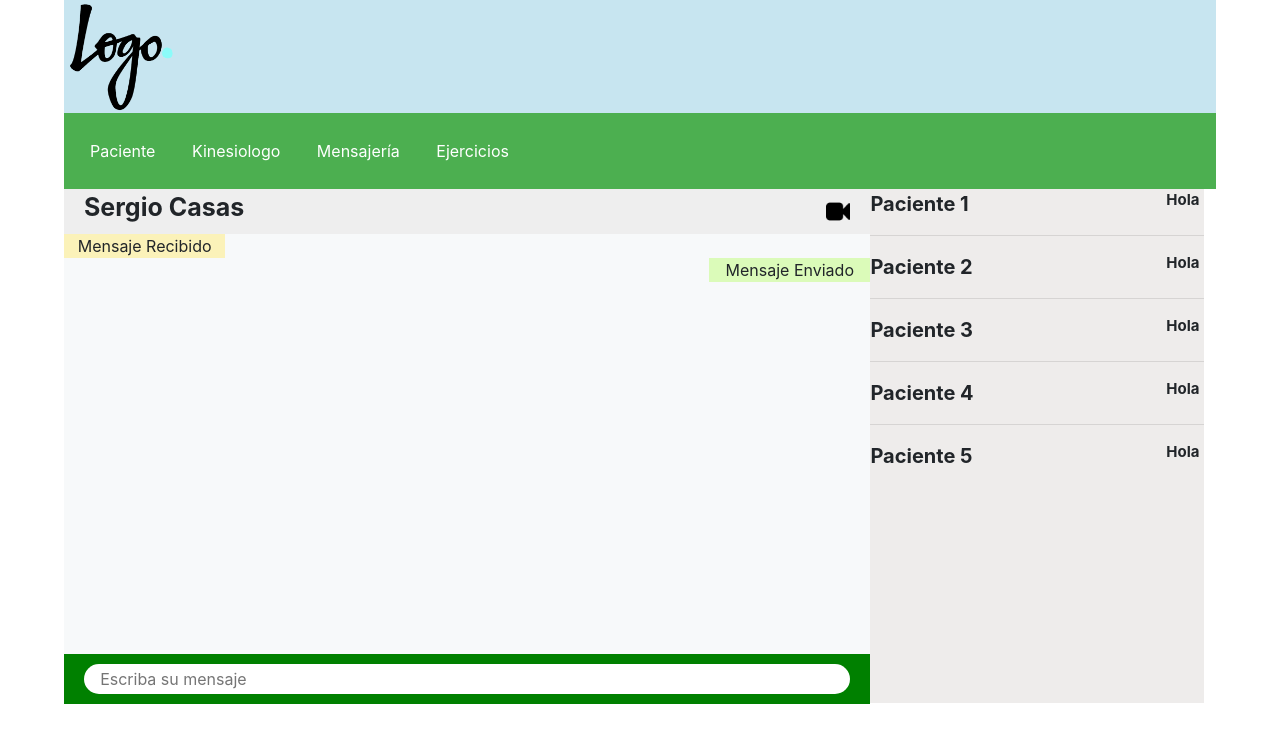
After one commit to CartagenaNicolas/KineTime, a Symfony app: template templates/kinesiologo/chat.html.twig in a window 1280 px wide. The commit adds this page. Shown: the top 743 px of the page. Run offline with Twig, Linux system fonts and the light colour scheme; the template is opened without the code that fills it, so the values that code supplies are empty; some libraries are stand-ins or nearby versions.

Commit message:
second sprint 2

```diff
--- a/templates/base.html.twig
+++ b/templates/base.html.twig
@@ -32,14 +32,13 @@
                             <div class="dropdown">
                                 <button class="dropbtn">Mensajería</button>
                                 <div class="dropdown-content">
-                                    <a href="#">Chats</a>
+                                    <a href="{{ path('chat') }}">Chats</a>
                                 </div>
                             </div>
                             <div class="dropdown">
                                 <button class="dropbtn">Ejercicios</button>
                                 <div class="dropdown-content">
-                                    <a href="#">Agregar Ejercicios</a>
-                                    <a href="#">Listado de Ejercicios</a>
+                                    <a href="{{ path('agregarEjercicio') }}">Agregar Ejercicios</a>
                                 </div>
                             </div>
                         </nav>
--- /dev/null
+++ b/templates/kinesiologo/chat.html.twig
@@ -0,0 +1,62 @@
+{% extends "base.html.twig" %}
+
+{% block stylesheets %}
+    <link rel="stylesheet" href="https://stackpath.bootstrapcdn.com/bootstrap/4.1.3/css/bootstrap.min.css" integrity="sha384-MCw98/SFnGE8fJT3GXwEOngsV7Zt27NXFoaoApmYm81iuXoPkFOJwJ8ERdknLPMO" crossorigin="anonymous" />
+    <link href="{{ asset('assets/css/homeStyle.css') }}" type="text/css" rel="stylesheet" />
+    <link href="{{ asset('assets/css/chats.css') }}" type="text/css" rel="stylesheet" />
+{% endblock %}
+{% block javascripts %}
+    <script src="https://code.jquery.com/jquery-3.3.1.slim.min.js" integrity="sha384-q8i/X+965DzO0rT7abK41JStQIAqVgRVzpbzo5smXKp4YfRvH+8abtTE1Pi6jizo" crossorigin="anonymous"></script>
+    <script src="https://cdnjs.cloudflare.com/ajax/libs/popper.js/1.14.3/umd/popper.min.js" integrity="sha384-ZMP7rVo3mIykV+2+9J3UJ46jBk0WLaUAdn689aCwoqbBJiSnjAK/l8WvCWPIPm49" crossorigin="anonymous"></script>
+    <script src="https://stackpath.bootstrapcdn.com/bootstrap/4.1.3/js/bootstrap.min.js" integrity="sha384-ChfqqxuZUCnJSK3+MXmPNIyE6ZbWh2IMqE241rYiqJxyMiZ6OW/JmZQ5stwEULTy" crossorigin="anonymous"></script>
+{% endblock %}
+
+{% block body %}
+    <main>
+        <div class="encabezado">
+            <span dir="auto" class="nombre">Sergio Casas</span>
+            <div class="opciones">
+                <img src="{{ asset('assets/img/facetime-button.png') }}" alt="">
+            </div>
+        </div>
+        <div class="cuerpo">
+            <div class="mensaje">
+                <span class="recibido">Mensaje Recibido</span>
+            </div>
+            <div class="mensaje">
+                <span class="enviado">Mensaje Enviado</span>
+            </div>
+        </div>
+        <div class="campo">
+            <input type="text" name="_mensaje" id="mensaje" placeholder="Escriba su mensaje">
+        </div>
+    </main>
+    <aside>
+        <div class="chats">
+            <div class="paciente">
+                <span class="nombre">Paciente 1</span>
+                <span class="ultimo-mensaje">Hola</span>
+            </div>
+            <hr>
+            <div class="paciente">
+                <span class="nombre">Paciente 2</span>
+                <span class="ultimo-mensaje">Hola</span>
+            </div>
+            <hr>
+            <div class="paciente">
+                <span class="nombre">Paciente 3</span>
+                <span class="ultimo-mensaje">Hola</span>
+            </div>
+            <hr>
+            <div class="paciente">
+                <span class="nombre">Paciente 4</span>
+                <span class="ultimo-mensaje">Hola</span>
+            </div>
+            <hr>
+            <div class="paciente">
+                <span class="nombre">Paciente 5</span>
+                <span class="ultimo-mensaje">Hola</span>
+            </div>
+        </div>
+    </aside>
+{% endblock %}
```
Also changed, not shown: config/routes.yaml (+8 -0 lines), src/Controller/KinesiologoController.php (+16 -0 lines), templates/kinesiologo/agregarEjercicio.html.twig (added, +46 -0 lines), public/assets/css/agregarEjercicio.css (added), public/assets/css/chats.css (added), public/assets/img/facetime-button.png (added).
